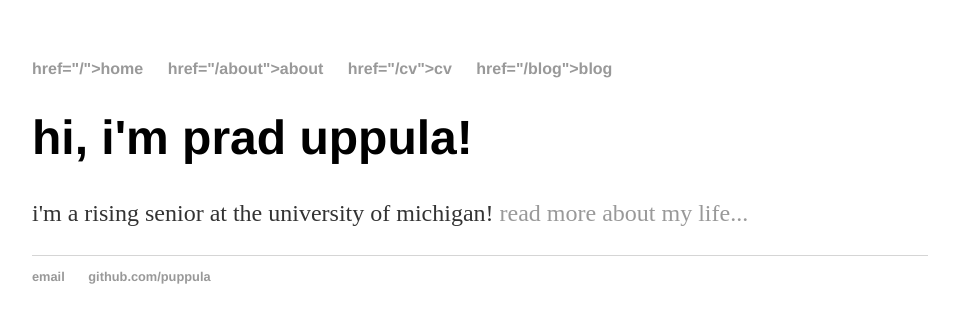
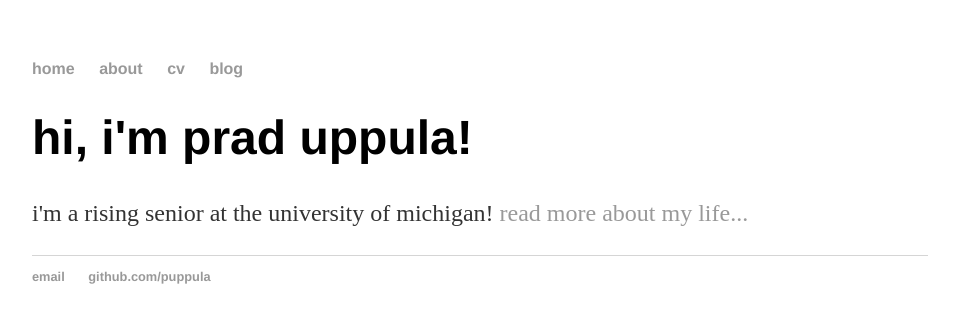
Before and after one commit to prad-x/puppula.github.io, a plain HTML site: page index.html in a window 1280 px wide. Shown: the whole page, without its empty margins (160-1119 px from the left). Drawn offline with Linux system fonts and the light colour scheme.

Commit message:
prematurely closed <a>

```diff
--- a/index.html
+++ b/index.html
@@ -8,10 +8,10 @@
 	<body>
 		<nav>
     		<ul>
-        		<li><a> href="/">home</a></li>
-	        	<li><a> href="/about">about</a></li>
-        		<li><a> href="/cv">cv</a></li>
-        		<li><a> href="/blog">blog</a></li>
+        		<li><a href="/">home</a></li>
+	        	<li><a href="/about">about</a></li>
+        		<li><a href="/cv">cv</a></li>
+        		<li><a href="/blog">blog</a></li>
     		</ul>
 		</nav>
 		<div class="container">
```
